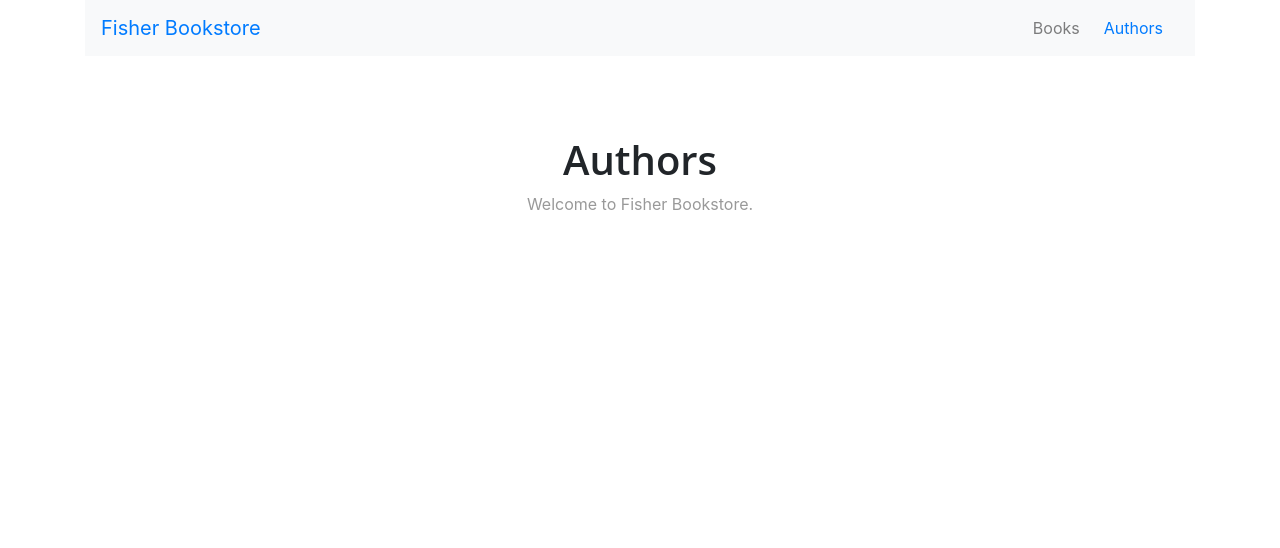
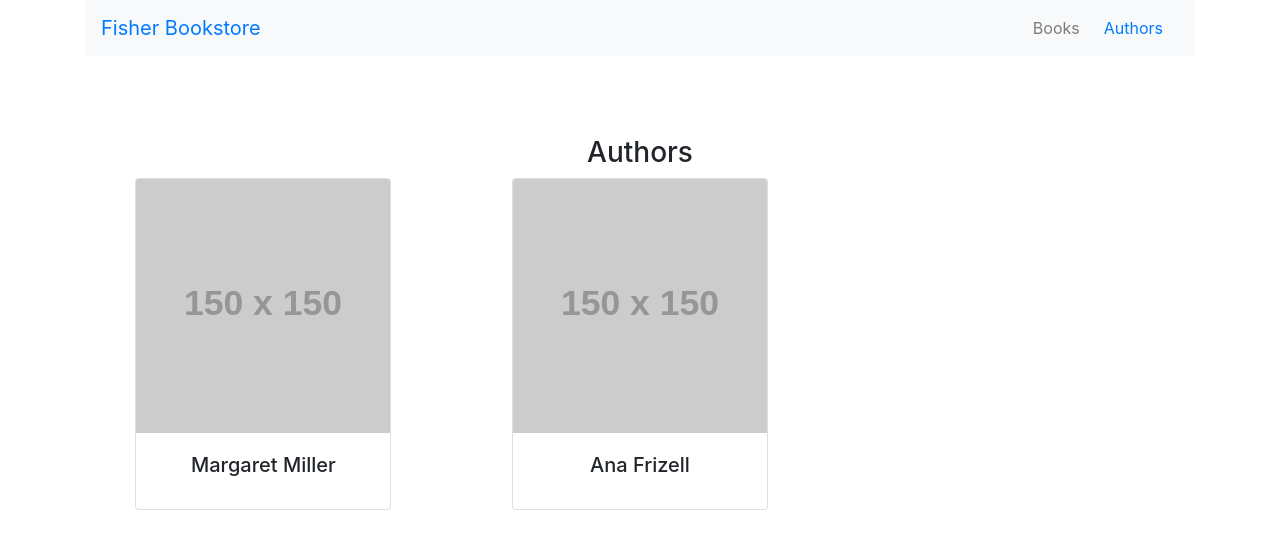
Before and after one commit to anafrizell/fisher-bookstore, a React (Create React App) app: page /authors in a window 1280 px wide. Shown: the top 548 px of the page. Built offline with nearby package versions, Linux system fonts and the light colour scheme.

Commit message:
updated author feature

```diff
--- /dev/null
+++ b/src/authors/AuthorCard.js
@@ -0,0 +1,13 @@
+import React from "react";
+import {Card} from "react-bootstrap";
+
+export function AuthorCard(props){
+    return (
+        <Card style={{width: "16em"}}>
+            <Card.Img variant="top" src="http://via.placeholder.com/150" />
+            <Card.Body>
+                <Card.Title>{props.authors.name}</Card.Title>
+            </Card.Body>
+        </Card>
+    );
+}
--- /dev/null
+++ b/src/authors/AuthorDisplay.js
@@ -0,0 +1,16 @@
+import React from "react";
+import { CardColumns } from "react-bootstrap";
+import {AuthorCard} from "./AuthorCard.js";
+
+export function AuthorDisplay(props){
+    return(
+        <div className="display">
+            <h3>Authors</h3>
+            <CardColumns>
+            {props.authors.map(a=>(
+                <AuthorCard authors={a} key={a.id} />
+            ))}
+            </CardColumns>
+        </div>
+    );
+}
--- a/src/authors/Authors.js
+++ b/src/authors/Authors.js
@@ -1,13 +1,30 @@
-import React from "react";
+import React, {Component} from "react";
+import {AuthorDisplay} from "./AuthorDisplay.js";
 import "./Authors.css";
 
-export default function Authors(){
+export default class Authors extends Component{
+    constructor(props){
+        super(props);
+        this.state = {
+           authors: [
+               {
+                   id: 1,
+                   name: "Margaret Miller"
+               },
+               {
+                   id: 2,
+                   name: "Ana Frizell"
+               }
+           ]
+       };
+    }
+    render(){
     return(
         <div className="Authors">
             <div className="lander">
-                <h1>Authors</h1>
-                <p>Welcome to Fisher Bookstore.</p>
+            <AuthorDisplay authors={this.state.authors} />
             </div>
         </div>
-    );
+        );
+    }
 }
--- a/src/books/Books.js
+++ b/src/books/Books.js
@@ -58,6 +58,8 @@ export default class Books extends Component{
             ]
         };
     }
+
+
     render () {
         return(
             <div className="Books">
```
